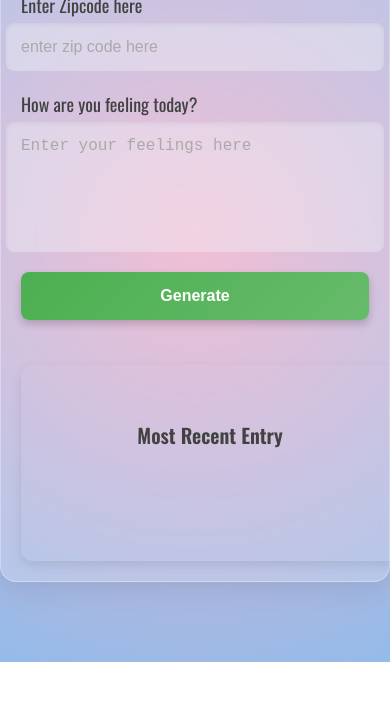
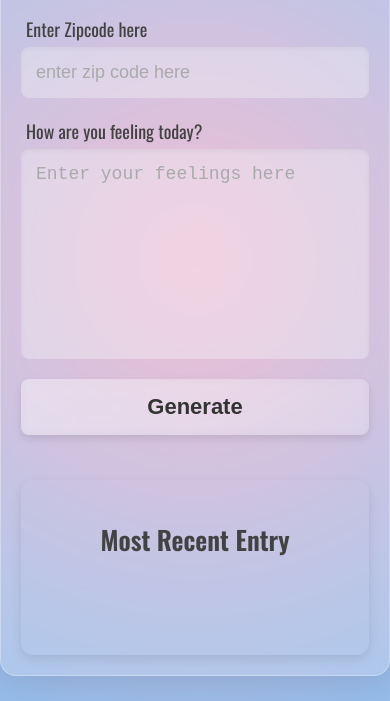
Before and after one commit to uosyph/frontend-nanodegree, a website: page weather_journal_app/website/index.html in a window 390 px wide. Shown: the part 182-883 px from the top of the page. Before the commit the page ends 844 px from the top, so only its background shows below. Drawn offline with nearby package versions, Linux system fonts and the light colour scheme; a web font is replaced by a local one.

Commit message:
Better support for small screens

```diff
--- a/weather_journal_app/website/index.html
+++ b/weather_journal_app/website/index.html
@@ -3,6 +3,7 @@
 <head>
 <meta charset="UTF-8">
 <title>Weather Journal</title>
+<meta name="viewport" content="width=device-width, initial-scale=1.0">
 <link href="https://fonts.googleapis.com/css?family=Oswald:400,600,700|Ranga:400,700&display=swap" rel="stylesheet">
 <link rel="stylesheet" href="style.css">
 </head>
--- a/weather_journal_app/website/style.css
+++ b/weather_journal_app/website/style.css
@@ -58,8 +58,7 @@ label {
 	margin-bottom: 5px;
 	color: #424242;
 	text-align: left;
-	width: 100%;
-	max-width: 500px;
+	width: calc(100% - 10px);
 }
 
 input,
@@ -69,11 +68,15 @@ textarea {
 	font-size: 18px;
 	padding: 15px;
 	border-radius: 8px;
-	width: 100%;
-	max-width: 500px;
+	width: calc(100% - 30px);
 	border: none;
 	box-shadow: inset 0 2px 5px rgba(0, 0, 0, 0.05);
 	transition: box-shadow 0.2s ease;
+}
+
+input::placeholder,
+textarea::placeholder {
+	color: #aaa;
 }
 
 input:focus,
@@ -83,14 +86,19 @@ textarea:focus {
 
 textarea {
 	resize: none;
-	height: 120px;
+	height: auto;
+	min-height: 120px;
 }
 
 button {
 	margin-top: 20px;
-	padding: 15px 0;
-	background: linear-gradient(135deg, #4caf50, #66bb6a);
-	color: #fff;
+	padding: 15px;
+	background: linear-gradient(
+		135deg,
+		rgba(255, 255, 255, 0.3),
+		rgba(255, 255, 255, 0.1)
+	);
+	color: #333;
 	font-size: 22px;
 	font-weight: 600;
 	border-radius: 8px;
@@ -98,12 +106,18 @@ button {
 	border: none;
 	width: 100%;
 	max-width: 500px;
-	transition: background 0.3s ease;
-	box-shadow: 0 4px 8px rgba(0, 0, 0, 0.2);
+	transition: background 0.3s ease, box-shadow 0.3s ease;
+	box-shadow: 0 4px 8px rgba(0, 0, 0, 0.1);
+	backdrop-filter: blur(5px);
 }
 
 button:hover {
-	background: linear-gradient(135deg, #388e3c, #43a047);
+	background: linear-gradient(
+		135deg,
+		rgba(255, 255, 255, 0.5),
+		rgba(255, 255, 255, 0.2)
+	);
+	box-shadow: 0 6px 12px rgba(0, 0, 0, 0.2);
 }
 
 .entry {
@@ -135,7 +149,7 @@ button:hover {
 #date,
 #temp,
 #content {
-	font-size: 18px;
+	font-size: 1.2em;
 	font-weight: 400;
 	color: #555;
 }
@@ -154,55 +168,46 @@ button:hover {
 	}
 
 	.headline {
-		font-size: 32px;
+		font-size: 32 px;
 	}
 
 	input,
 	textarea,
 	button {
 		max-width: 100%;
-		width: 100%;
 	}
 
 	.entry {
-		padding: 15px;
+		padding: 15 px;
 	}
 
 	.title {
-		font-size: 22px;
+		font-size: 22 px;
 	}
 }
 
 @media (max-width: 480px) {
 	.headline {
-		font-size: 28px;
+		font-size: 28 px;
 	}
 
 	input,
 	textarea,
 	button {
-		font-size: 16px;
+		font-size: 16 px;
 	}
 
 	.title {
-		font-size: 20px;
+		font-size: 20 px;
 	}
 
 	#date,
 	#temp,
 	#content {
-		font-size: 16px;
+		font-size: 16 px;
 	}
 
 	textarea {
-		height: 100px;
+		height: 100 px;
 	}
 }
-
-::placeholder {
-	color: #aaa;
-}
-
-button:focus {
-	box-shadow: 0 0 10px 2px rgba(76, 175, 80, 0.6);
-}
```
